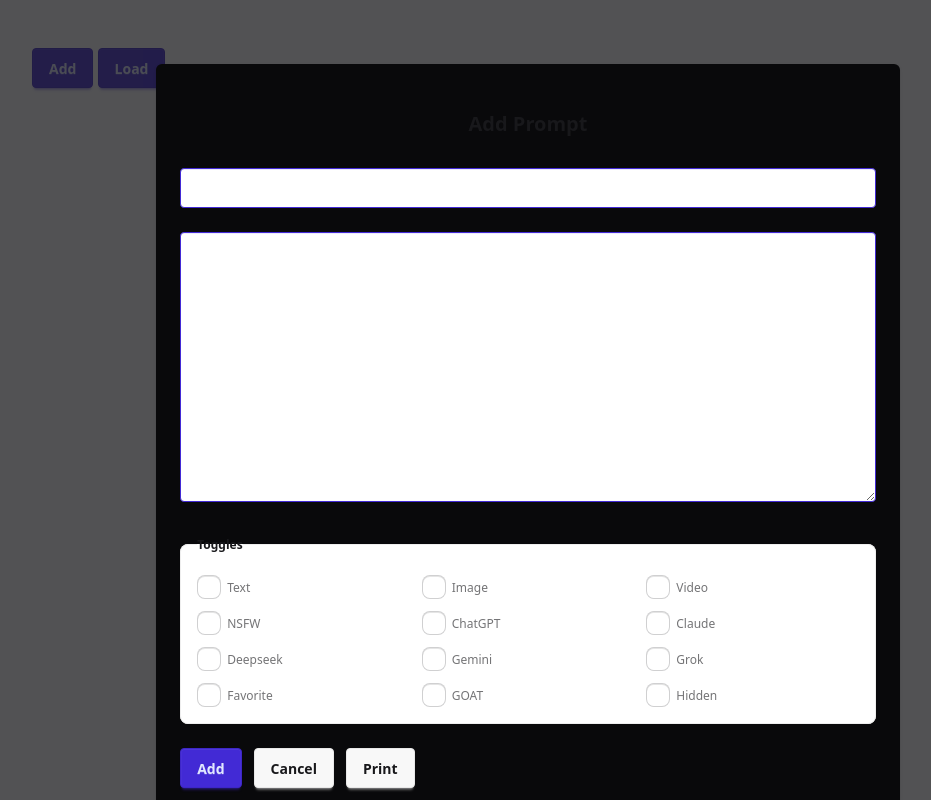
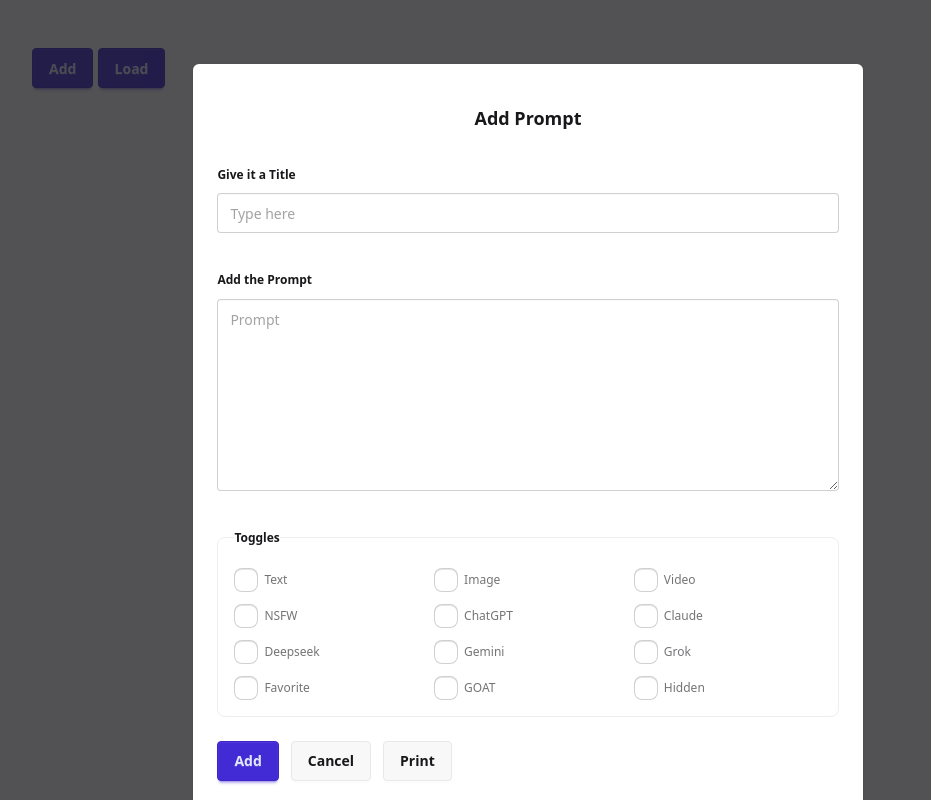
Before and after one commit to iaseth/localprompt, a SvelteKit app in the folder sv-app/: page / in a window 1280 px wide. Both pictures are taken after a click on the button "Add". Shown: the whole page, without its empty margins (112-1043 px from the left). Built offline with nearby package versions, Linux system fonts and the light colour scheme.

Commit message:
Updated styles

```diff
--- a/sv-app/src/components/PromptEditor.svelte
+++ b/sv-app/src/components/PromptEditor.svelte
@@ -39,14 +39,21 @@
 	const onCancel = () => closeEditor(false);
 </script>
 
-<section class="prose prose-xl mx-auto bg-zinc-950 px-3 sm:px-6 pt-2 pb-8 rounded-md shadow">
+<section class="prose prose-lg mx-auto bg-base-100 px-3 sm:px-6 pt-2 pb-8 rounded-md shadow">
 	<header class="pb-4">
 		<h4 class="text-center">Add Prompt</h4>
 	</header>
 
 	<section class="space-y-6">
-		<input class="input input-primary text-lg w-full" type="text" bind:value={prompt.title} />
-		<textarea class="textarea textarea-primary block w-full" rows=10 bind:value={prompt.prompt}></textarea>
+		<fieldset class="fieldset">
+			<legend class="fieldset-legend">Give it a Title</legend>
+			<input type="text" class="input w-full" placeholder="Type here" bind:value={prompt.title} />
+		</fieldset>
+
+		<fieldset class="fieldset">
+			<legend class="fieldset-legend">Add the Prompt</legend>
+			<textarea class="textarea h-48 w-full" placeholder="Prompt" bind:value={prompt.prompt}></textarea>
+		</fieldset>
 
 		<fieldset class="fieldset grid grid-cols-2 md:grid-cols-3 gap-3 p-4 bg-base-100 border border-base-300 rounded-box">
 			<legend class="fieldset-legend">Toggles</legend>
```
